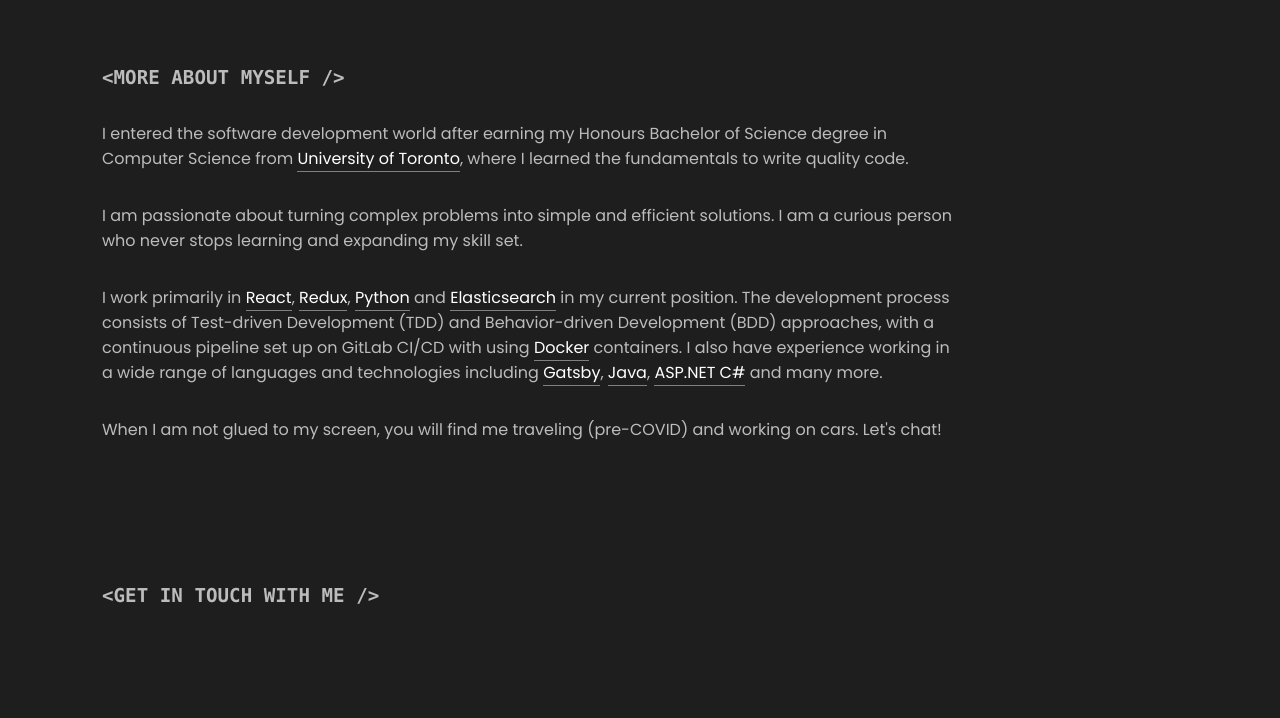
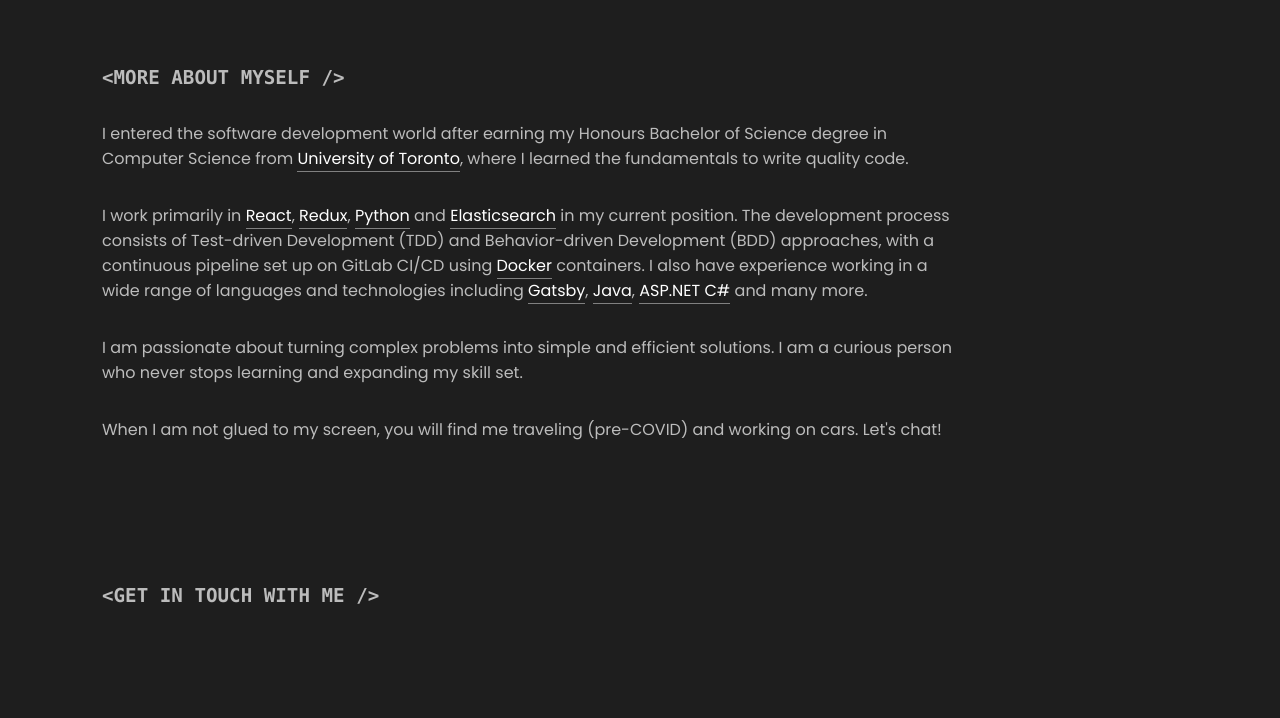
Before and after one commit to nicky-yim/my-app-v2, a Gatsby site: page / in a window 1280 px wide. Shown: the part 2118-2836 px from the top of the page. Built offline with nearby package versions, Linux system fonts and the light colour scheme; Gatsby itself is replaced by a stand-in of ours.

Commit message:
Update about.mdx

```diff
--- a/src/mdx/about.mdx
+++ b/src/mdx/about.mdx
@@ -1,7 +1,7 @@
 I entered the software development world after earning my Honours Bachelor of Science degree in Computer Science from [University of Toronto](https://utoronto.ca), where I learned the fundamentals to write quality code.
+
+I work primarily in [React](https://reactjs.org), [Redux](https://redux.js.org), [Python](https://python.org) and [Elasticsearch](https://elastic.co) in my current position. The development process consists of Test-driven Development (TDD) and Behavior-driven Development (BDD) approaches, with a continuous pipeline set up on GitLab CI/CD using [Docker](https://docker.com) containers. I also have experience working in a wide range of languages and technologies including [Gatsby](https://gatsbyjs.org), [Java](https://java.com), [ASP.NET C#](https://asp.net) and many more.
 
 I am passionate about turning complex problems into simple and efficient solutions. I am a curious person who never stops learning and expanding my skill set.
 
-I work primarily in [React](https://reactjs.org), [Redux](https://redux.js.org), [Python](https://python.org) and [Elasticsearch](https://elastic.co) in my current position. The development process consists of Test-driven Development (TDD) and Behavior-driven Development (BDD) approaches, with a continuous pipeline set up on GitLab CI/CD with using [Docker](https://docker.com) containers. I also have experience working in a wide range of languages and technologies including [Gatsby](https://gatsbyjs.org), [Java](https://java.com), [ASP.NET C#](https://asp.net) and many more.
-
 When I am not glued to my screen, you will find me traveling (pre-COVID) and working on cars. Let's chat!
```
